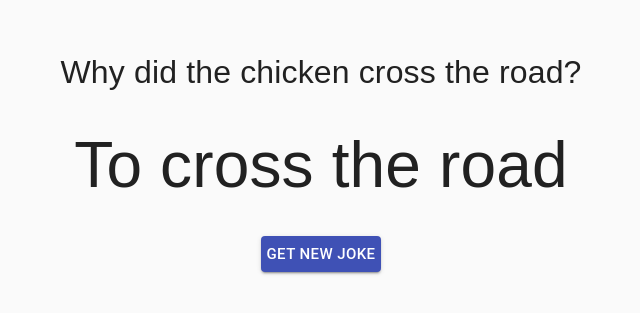
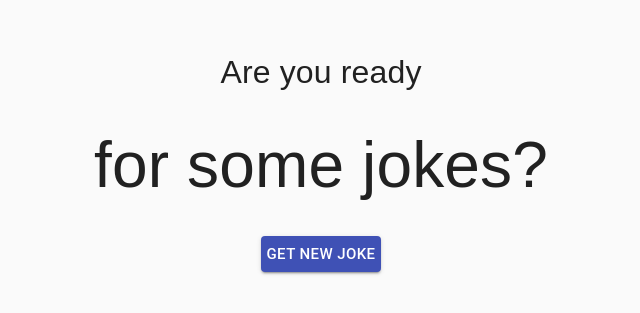
Before and after one commit to Benjamin-Wofford/random_joke, a React (Create React App) app: page / in a window 1280 px wide. Shown: the part 239-552 px from the top of the page, without its empty margins (319-959 px from the left). Built offline with nearby package versions, Linux system fonts and the light colour scheme.

Commit message:
updated initial state

```diff
--- a/src/components/App.js
+++ b/src/components/App.js
@@ -8,8 +8,8 @@ import "./App.css";
 class App extends React.Component {
 
   state = {
-    setup: "Why did the chicken cross the road?",
-    punchline: "To cross the road"
+    setup: "Are you ready",
+    punchline: "for some jokes?"
   }
 
   getJoke = async (e) => {
```
Also changed, not shown: 1 other file (tests, documents, lock files or other folders).
